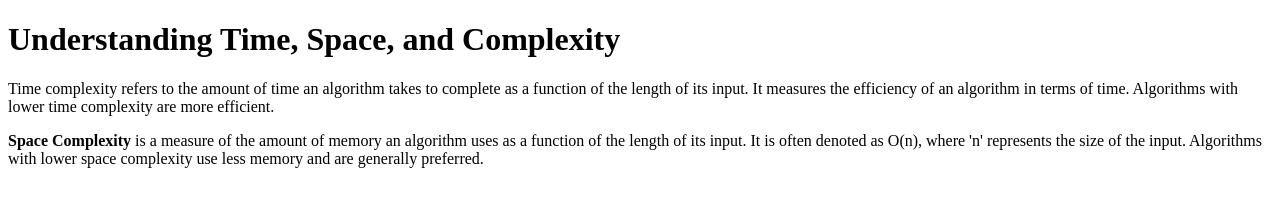
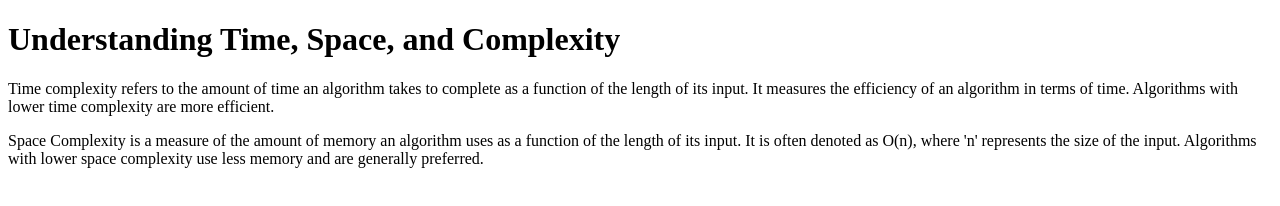
Before and after one commit to acciojob/time-and-space-complexity-rishabh0085, a website: page main.html in a window 1280 px wide. Drawn offline with Linux system fonts and the light colour scheme.

Commit message:
created a submission

```diff
--- a/main.html
+++ b/main.html
@@ -18,7 +18,7 @@
     </p>
 
   <p>
-  <strong>Space Complexity</strong> is a measure of the amount of memory an algorithm uses as a function of the length of its input. It is often denoted as O(n), where 'n' represents the size of the input. Algorithms with lower space complexity use less memory and are generally preferred.
+  <bold>Space Complexity</bold> is a measure of the amount of memory an algorithm uses as a function of the length of its input. It is often denoted as O(n), where 'n' represents the size of the input. Algorithms with lower space complexity use less memory and are generally preferred.
   </p>
 
 </body>
```
